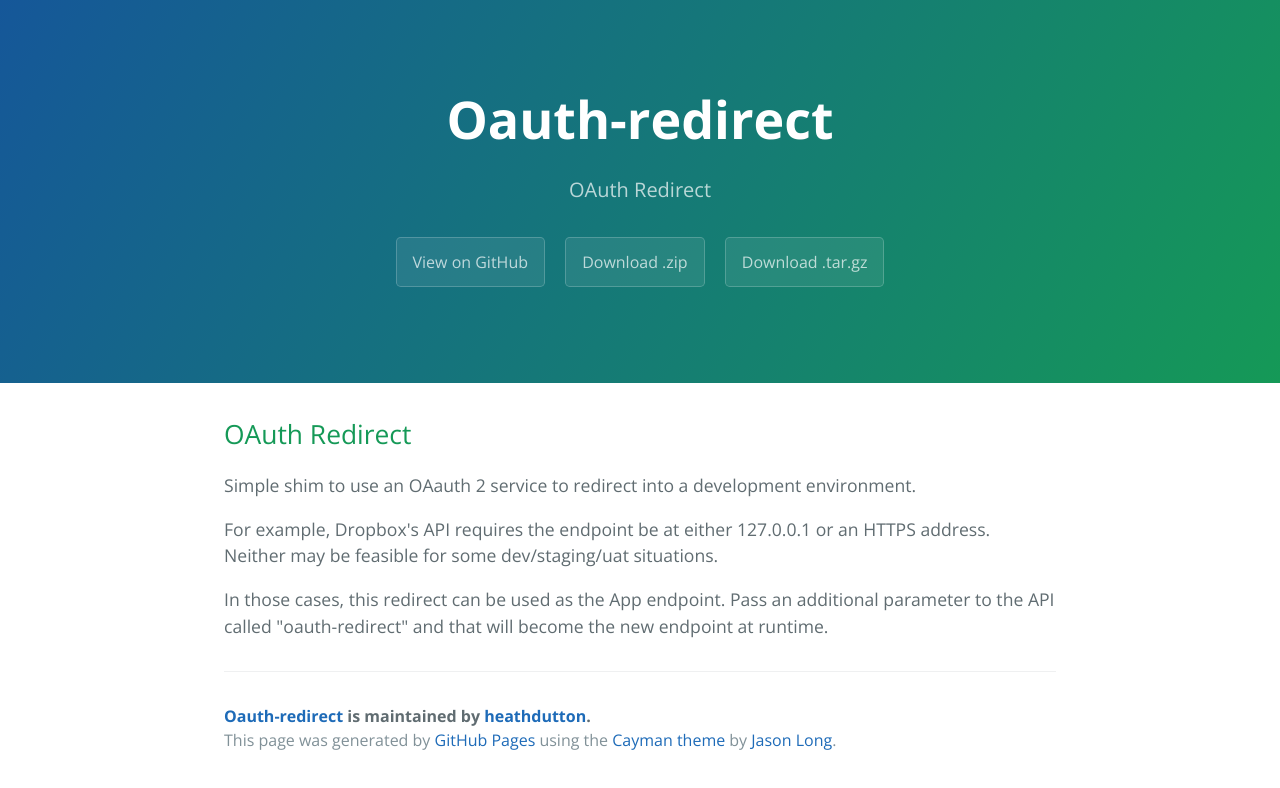
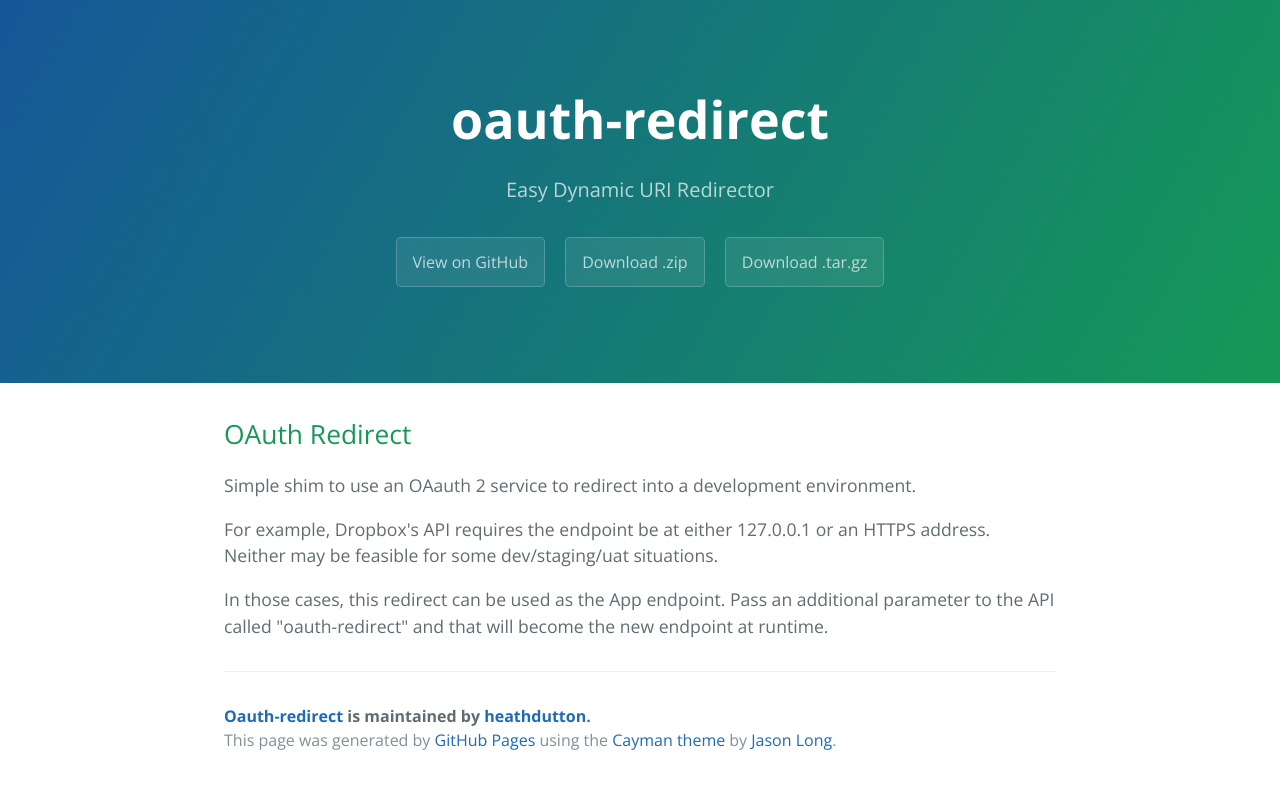
Before and after one commit to heathdutton/oauth-redirect, a plain HTML site: page index.html in a window 1280 px wide. Drawn offline with nearby package versions, Linux system fonts and the light colour scheme.

Commit message:
Updated project subhead.

```diff
--- a/index.html
+++ b/index.html
@@ -2,7 +2,7 @@
 <html lang="en-us">
   <head>
     <meta charset="UTF-8">
-    <title>Oauth-redirect by heathdutton</title>
+    <title>oauth-redirect by heathdutton</title>
     <meta name="viewport" content="width=device-width, initial-scale=1">
     <link rel="stylesheet" type="text/css" href="stylesheets/normalize.css" media="screen">
     <link href='https://fonts.googleapis.com/css?family=Open+Sans:400,700' rel='stylesheet' type='text/css'>
@@ -11,8 +11,8 @@
   </head>
   <body>
     <section class="page-header">
-      <h1 class="project-name">Oauth-redirect</h1>
-      <h2 class="project-tagline">OAuth Redirect</h2>
+      <h1 class="project-name">oauth-redirect</h1>
+      <h2 class="project-tagline">Easy Dynamic URI Redirector</h2>
       <a href="https://github.com/heathdutton/oauth-redirect" class="btn">View on GitHub</a>
       <a href="https://github.com/heathdutton/oauth-redirect/zipball/master" class="btn">Download .zip</a>
       <a href="https://github.com/heathdutton/oauth-redirect/tarball/master" class="btn">Download .tar.gz</a>
@@ -35,9 +35,6 @@
 
         <span class="site-footer-credits">This page was generated by <a href="https://pages.github.com">GitHub Pages</a> using the <a href="https://github.com/jasonlong/cayman-theme">Cayman theme</a> by <a href="https://twitter.com/jasonlong">Jason Long</a>.</span>
       </footer>
-
     </section>
-
-
   </body>
 </html>
```
